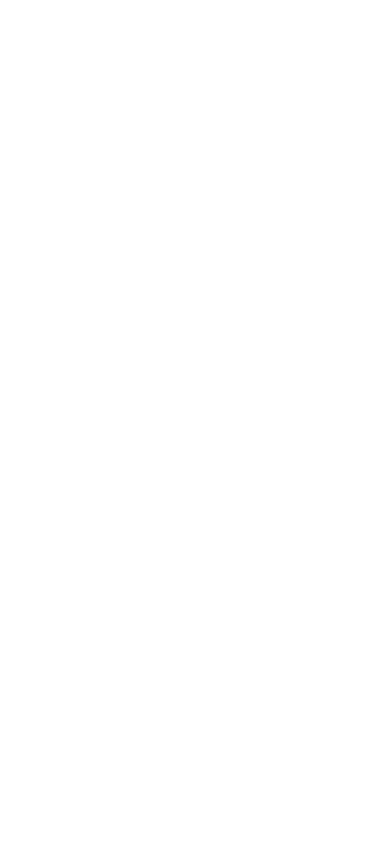
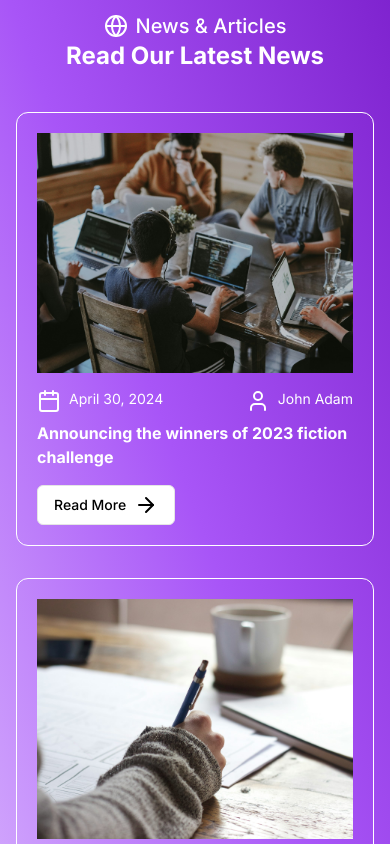
Before and after one commit to mmaazkhanhere/acadam-pro, a Next.js app: page / in a window 390 px wide. Shown: the part 2860-3704 px from the top of the page. Before the commit the page ends 2688 px from the top, so only its background shows below. Built offline with nearby package versions, Linux system fonts and the light colour scheme; no server answers.

Commit message:
responsive blog section completed

```diff
--- /dev/null
+++ b/app/(root)/_components/blog-section.tsx
@@ -0,0 +1,103 @@
+import { Button } from '@/components/ui/button'
+import { ArrowRight, Calendar, Globe, User } from 'lucide-react'
+import Image from 'next/image'
+import React from 'react'
+
+type Props = {}
+
+const data = [
+    {
+        imageUrl: '/students.jpg',
+        date: 'April 30, 2024',
+        author: 'John Adam',
+        title: 'Announcing the winners of 2023 fiction challenge',
+    },
+    {
+        imageUrl: '/exam.jpg',
+        date: 'May 4, 2024',
+        author: 'Maaz Khan',
+        title: 'CKAD Exam: Study guide on how to become Kubernetes certified',
+    },
+]
+
+const BlogSection = (props: Props) => {
+    return (
+        <section className='absolute left-0 w-full mt-40'>
+            <div
+                className='bg-gradient-to-tr
+                from-purple-300 via-purple-500 to-purple-700 text-white
+                px-4 w-full py-10'
+            >
+                <div
+                    className='max-w-[1400px] mx-auto flex flex-col
+                    items-center justify-center'
+                >
+                    <div
+                        className='flex items-center justify-center text-white font-medium
+                    text-xl gap-x-2 '
+                    >
+                        <Globe />
+                        <span>News & Articles</span>
+                    </div>
+                    <h1 className='text-2xl md:text-3xl font-bold'>
+                        Read Our Latest News
+                    </h1>
+
+                    <div className='grid grid-cols-1 md:grid-cols-2 gap-8 lg:gap-12 mt-10'>
+                        {
+                            data.map((item) => (
+                                <article
+                                    key={item.title}
+                                    className='flex flex-col items-start p-5 gap-y-4
+                                border border-white rounded-xl'
+                                >
+                                    <div className='relative w-full h-60 hover:scale-105
+                                    transition duration-700 overflow-hidden'>
+                                        <Image
+                                            src={item.imageUrl}
+                                            alt={item.title}
+                                            fill
+                                            className='object-cover'
+                                        />
+                                    </div>
+
+
+                                    <div className='flex flex-col items-start gap-y-2'>
+                                        <div className='flex items-center justify-between w-full'>
+                                            <div className='flex  gap-x-2 '>
+                                                <Calendar className='w-6 h-6' />
+                                                <p className='text-sm'>{item.date}</p>
+                                            </div>
+
+                                            <div className='flex  gap-x-2'>
+                                                <User className='w-6 h-6' />
+                                                <p className='text-sm'>{item.author}</p>
+                                            </div>
+                                        </div>
+
+
+                                        <h3 className='lg:text-lg font-bold'>
+                                            {item.title}
+                                        </h3>
+                                    </div>
+
+                                    <Button
+                                        className='flex items-center justify-center gap-2
+                                        text-black dark:text-white dark:hover:bg-slate-500
+                                        transition duration-300'
+                                        variant='outline'
+                                    >
+                                        Read More
+                                        <ArrowRight />
+                                    </Button>
+                                </article>
+                            ))
+                        }
+                    </div>
+                </div>
+            </div>
+        </section>
+    )
+}
+
+export default BlogSection
--- a/app/(root)/_components/join-teacher.tsx
+++ b/app/(root)/_components/join-teacher.tsx
@@ -27,8 +27,8 @@
 
             {/*Right Grid */}
             <div
-                className='flex flex-col items-start justify-center gap-y-4 lg:gap-y-6
-                lg:text-right order-1 lg:order-2'
+                className='flex flex-col items-start lg:items-end justify-center
+                gap-y-4 lg:gap-y-6 lg:text-right order-1 lg:order-2'
             >
 
                 {/*Span */}
--- a/app/(root)/page.tsx
+++ b/app/(root)/page.tsx
@@ -3,6 +3,7 @@
 import FeatureGrid from './_components/feature-grid'
 import AboutUsSection from './_components/about-us-section'
 import JoinTeacher from './_components/join-teacher'
+import BlogSection from './_components/blog-section'
 
 type Props = {}
 
@@ -13,6 +14,7 @@
       <FeatureGrid />
       <AboutUsSection />
       <JoinTeacher />
+      <BlogSection />
     </div>
   )
 }
```
Also changed, not shown: public/exam.jpg (added), public/students.jpg (added).
